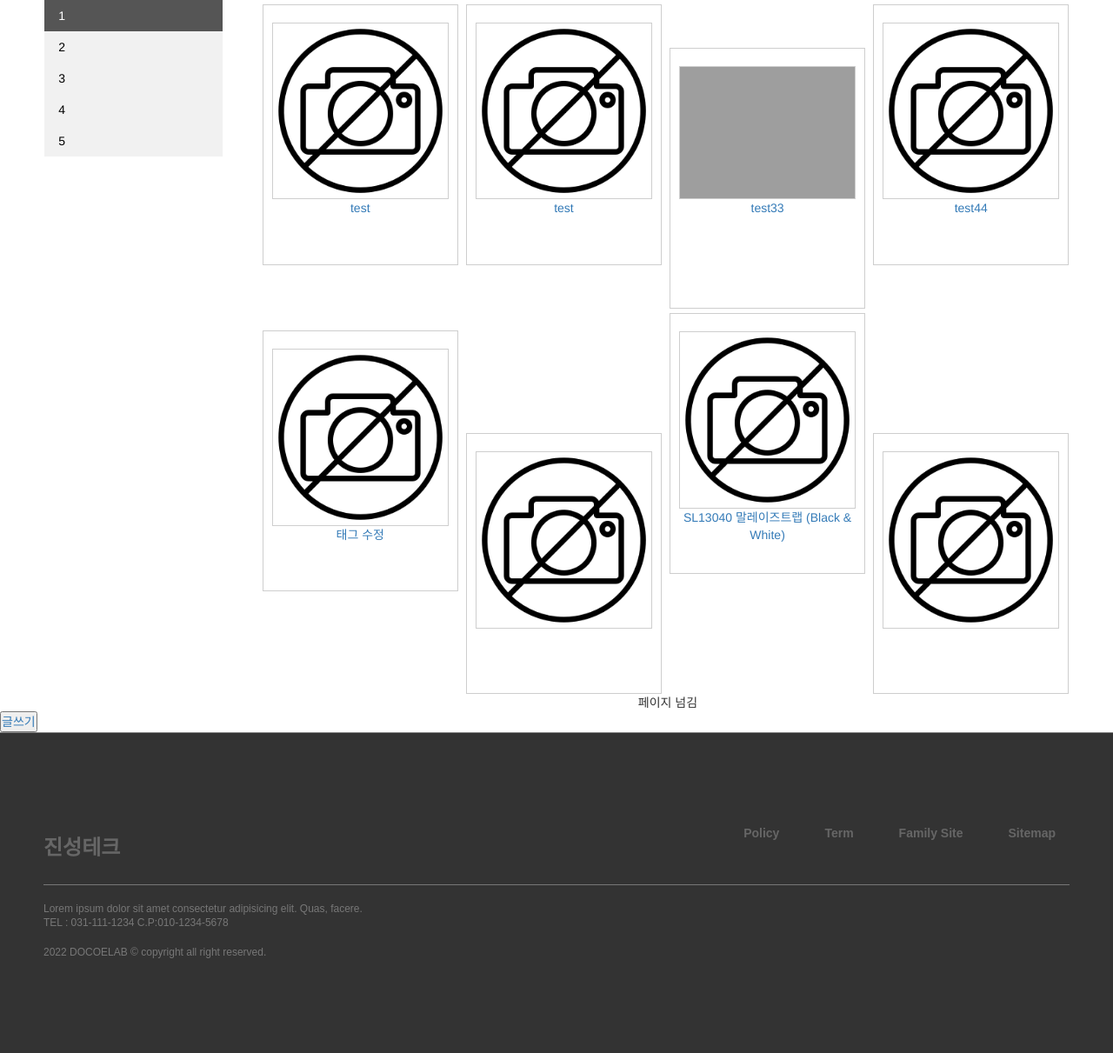
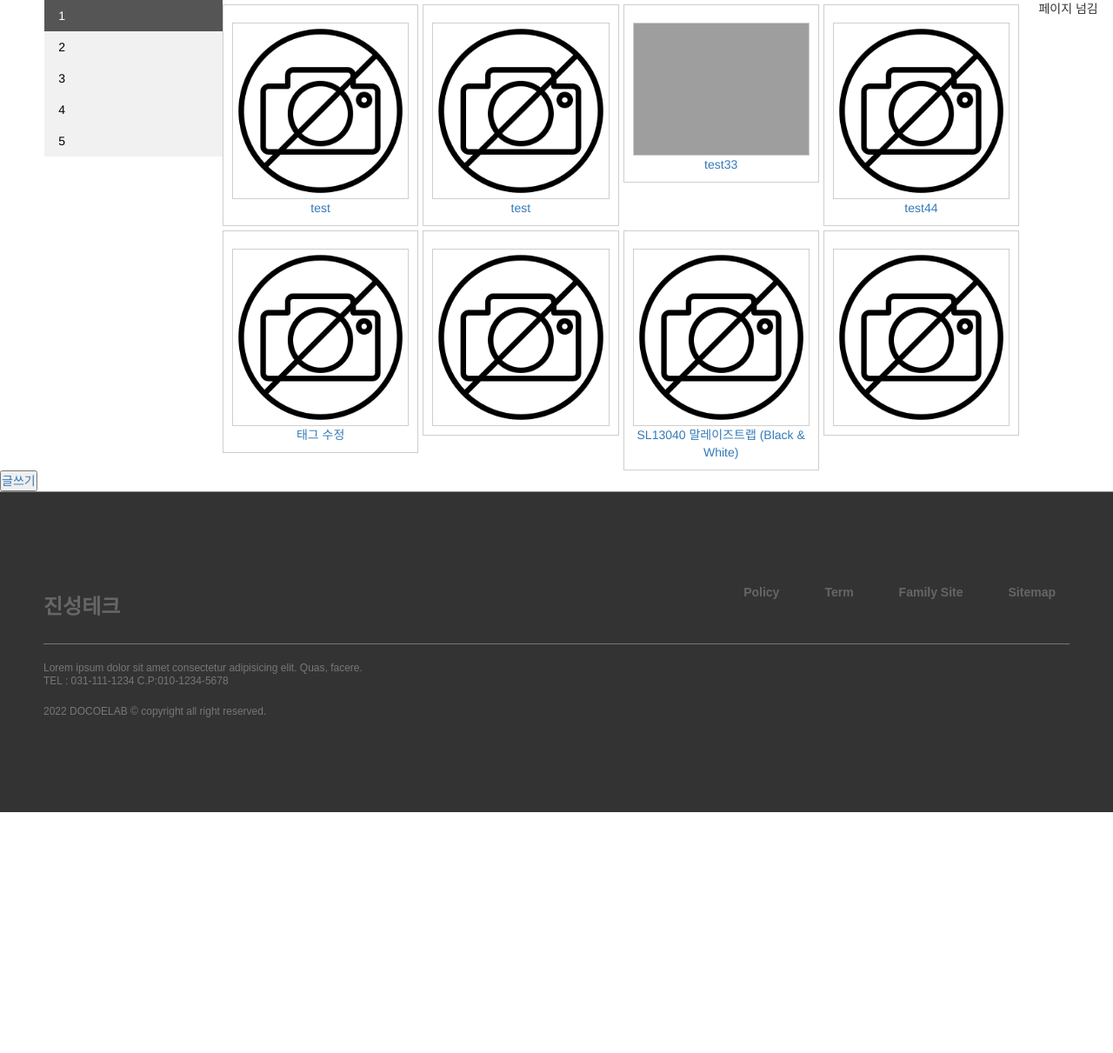
Before and after one commit to jy-young/JinsungPro, a Django app: page /products/ in a window 1280 px wide. Shown: the part 201-1412 px from the top of the page at 87% size. After the commit the page ends 1135 px from the top, so only its background shows below. Run offline with Django 4.2, Linux system fonts and the light colour scheme; data comes from the database, SQL or seed files in the repository; some libraries are stand-ins or nearby versions; grey boxes are pictures that could not be loaded.

Commit message:
css 수정

```diff
--- a/templates/jinsung/product.html
+++ b/templates/jinsung/product.html
@@ -29,8 +29,8 @@
     }
     .card{
       display: inline-block;
+      float: left;
       width: 22%;
-      height: 300px;
       border: 1px solid #cecece;
       text-align: center;
       margin-top: 5px;
```
